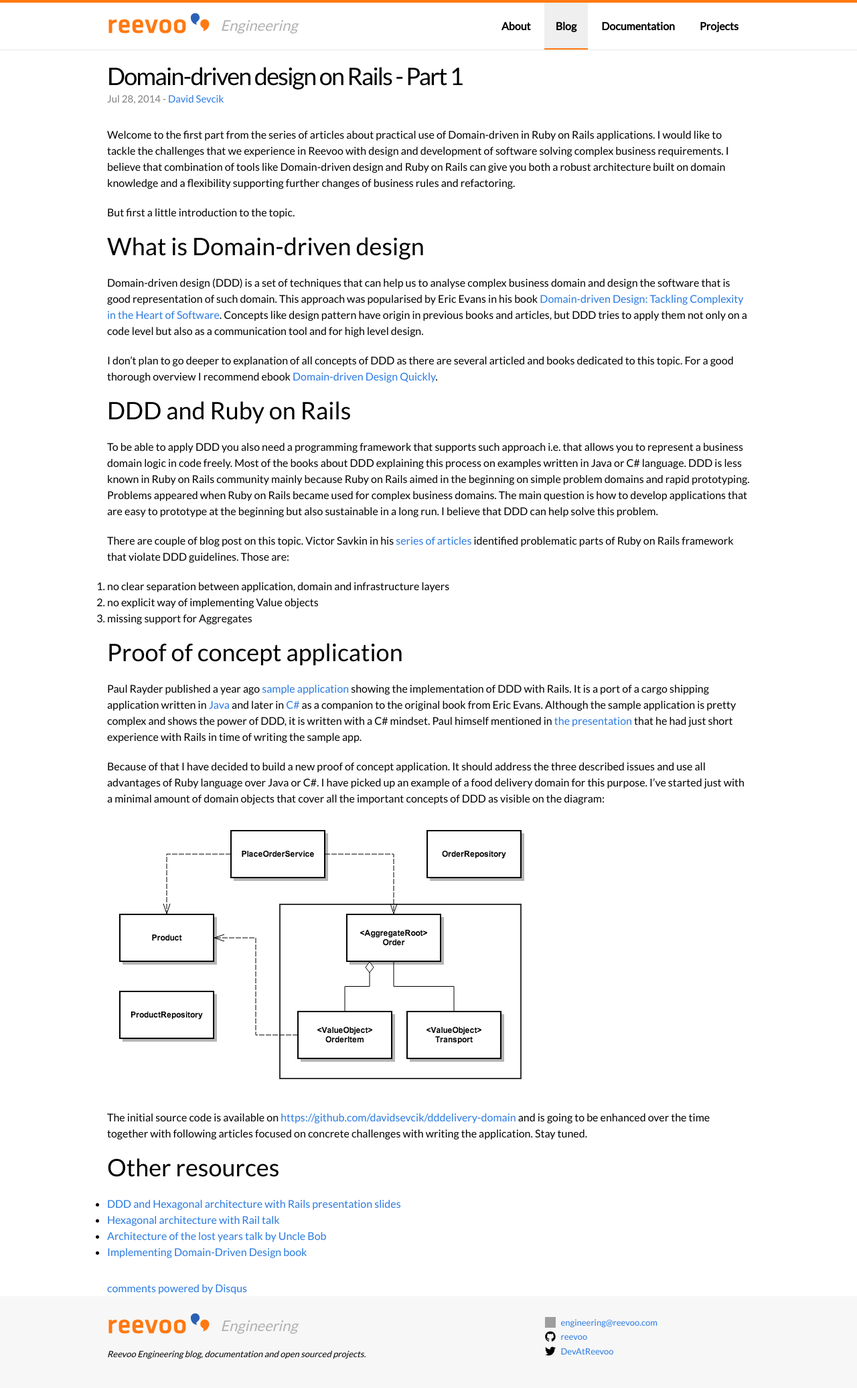
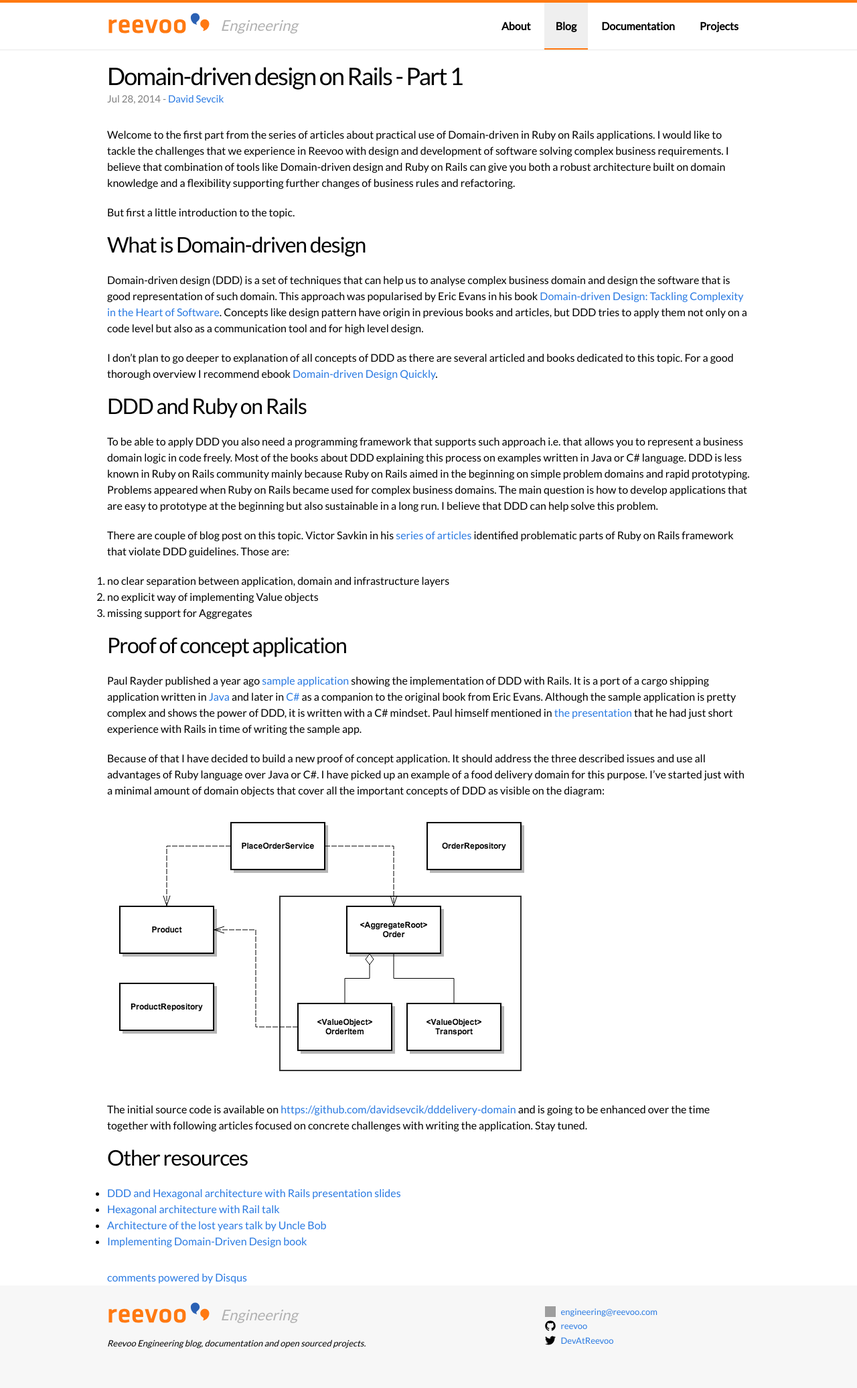
Before and after one commit to reevoo/reevoo.github.io, a Jekyll site: the page built from _posts/2014-07-27-ddd-with-ruby.markdown, in a window 1280 px wide. Shown: the whole page at 67% size. Built offline with Jekyll 4.4.1, drawn with Linux system fonts in a browser that asks for light colours; comment, search, counter and statistics services are not loaded; grey boxes are pictures that could not be loaded.

Commit message:
Decrease headline level

```diff
--- a/_posts/2014-07-27-ddd-with-ruby.markdown
+++ b/_posts/2014-07-27-ddd-with-ruby.markdown
@@ -14,14 +14,14 @@
 But first a little introduction to the topic.
 
 
-# What is Domain-driven design
+## What is Domain-driven design
 
 Domain-driven design (DDD) is a set of techniques that can help us to analyse complex business domain and design the software that is good representation of such domain. This approach was popularised by Eric Evans in his book [Domain-driven Design: Tackling Complexity in the Heart of Software](http://www.amazon.co.uk/Domain-driven-Design-Tackling-Complexity-Software/dp/0321125215/ref=pd_bxgy_b_img_y). Concepts like design pattern have origin in previous books and articles, but DDD tries to apply them not only on a code level but also as a communication tool and for high level design.
 
 I don't plan to go deeper to explanation of all concepts of DDD as there are several articled and books dedicated to this topic. For a good thorough overview I recommend ebook [Domain-driven Design Quickly](http://www.infoq.com/minibooks/domain-driven-design-quickly).
 
 
-# DDD and Ruby on Rails
+## DDD and Ruby on Rails
 
 To be able to apply DDD you also need a programming framework that supports such approach i.e. that allows you to represent  a business domain logic in code freely. Most of the books about DDD explaining this process on examples written in Java or C# language. DDD is less known in Ruby on Rails community mainly because Ruby on Rails aimed in the beginning on simple problem domains and rapid prototyping.  Problems appeared when Ruby on Rails became used for complex business domains. The main question is how to develop applications that are easy to prototype at the beginning but also sustainable in a long run. I believe that DDD can help solve this problem.
 
@@ -32,7 +32,7 @@
 3. missing support for Aggregates
 
 
-# Proof of concept application
+## Proof of concept application
 
 Paul Rayder published a year ago [sample application](https://github.com/paulrayner/ddd_sample_app_ruby) showing the implementation of DDD with Rails. It is a port of a cargo shipping application written in [Java](https://github.com/patrikfr/dddsample) and later in [C#](https://github.com/SzymonPobiega/DDDSample.Net) as a companion to the original book from Eric Evans. Although the sample application is pretty complex and shows the power of DDD, it is written with a C# mindset. Paul himself mentioned in [the presentation](http://skillsmatter.com/podcast/design-architecture/paul-rayner/mh-7679) that he had just short experience with Rails in time of writing the sample app.
 
@@ -44,7 +44,7 @@
 
 
 
-# Other resources
+## Other resources
 
 * [DDD and Hexagonal architecture with Rails presentation slides](http://www.slideshare.net/dwhelan/domain-driven-design-and-hexagonal-srchitecture-with-rails)
 * [Hexagonal architecture with Rail talk](https://skillsmatter.com/skillscasts/3409-hexagonal-rails)
```
